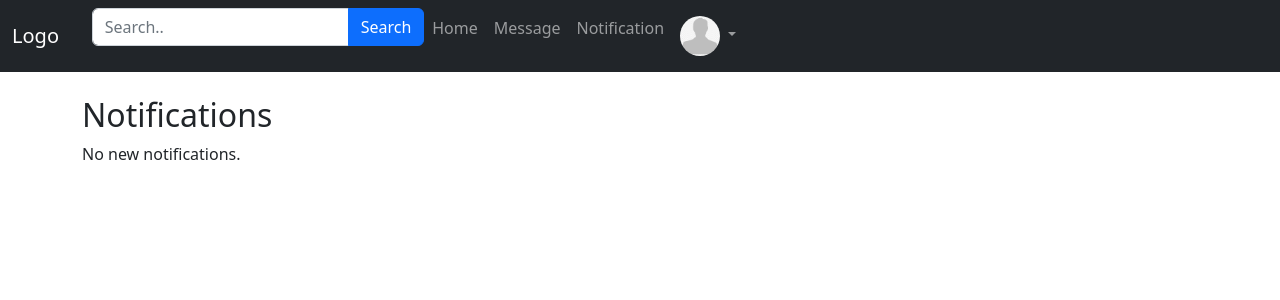
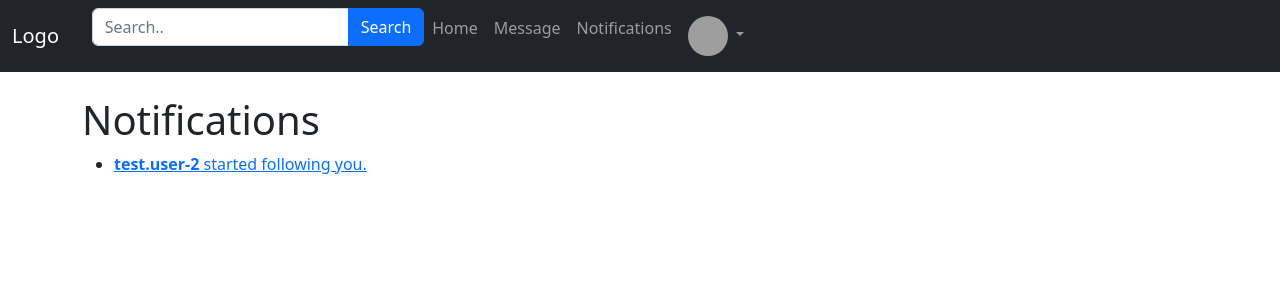
Before and after one commit to JamilRayhan/Social-Media-Project, a Django app: page /post/notifications/ in a window 1280 px wide. Shown: the top 300 px of the page. Run offline with Django 4.2, Linux system fonts and the light colour scheme; a user stored in the database is signed in; data comes from the database, SQL or seed files in the repository; data that the repository does not hold is empty; some libraries are stand-ins or nearby versions; grey boxes are pictures that could not be loaded.

Commit message:
notification problem solved

```diff
--- a/App_Post/models.py
+++ b/App_Post/models.py
@@ -35,16 +35,14 @@ class Comment(models.Model):
     def __str__(self):
         return f'Comment by {self.author} on {self.post}'
 
+
 class Notification(models.Model):
-    user = models.ForeignKey(User, on_delete=models.CASCADE)
-    post = models.ForeignKey(Posts, on_delete=models.CASCADE)
-    liked_by = models.ForeignKey(User, related_name='liked_notifications', on_delete=models.CASCADE)
-    commented_by = models.ForeignKey(User, related_name='commented_notifications', on_delete=models.CASCADE)
-    timestamp = models.DateTimeField(auto_now_add=True)
-    is_read = models.BooleanField(default=False)
-
-    class Meta:
-        ordering = ['-timestamp']
+    user = models.ForeignKey(User, on_delete=models.CASCADE, related_name='notifications')
+    notification_type = models.CharField(max_length=20)
+    target = models.ForeignKey(User, on_delete=models.CASCADE, related_name='target_user')
+    post = models.ForeignKey(Posts, on_delete=models.CASCADE, null=True, blank=True)
+    comment = models.ForeignKey(Comment, on_delete=models.CASCADE, null=True, blank=True)
+    date_created = models.DateTimeField(auto_now_add=True)
 
     def __str__(self):
-        return f'Notification for {self.user.username}'
+        return f'{self.notification_type} notification for {self.user}'
--- a/App_Post/views.py
+++ b/App_Post/views.py
@@ -2,7 +2,7 @@ from django.shortcuts import HttpResponse,HttpResponseRedirect, redirect,render
 from django.urls import reverse
 from django.contrib.auth.decorators import login_required
 from App_Login.models import UserProfile,Follow
-from App_Post.models import Notification, Posts,Like,Comment
+from App_Post.models import Posts,Like,Comment,Notification
 from django.contrib.auth.models import User
 # Create your views here.
 @login_required
@@ -24,9 +24,10 @@ def liked(request, pk):
         liked_post = Like(post=post, user=request.user)
         liked_post.save()
 
-        # Create a new notification for the post owner
-        notification = Notification(user=post.author, post=post, liked_by=request.user)
+        # Create a notification for the author of the post
+        notification = Notification(user=post.author, notification_type='Like', target=request.user, post=post)
         notification.save()
+
     return HttpResponseRedirect(reverse('home'))
 
 @login_required
@@ -40,23 +41,20 @@ def unlike(request,pk):
 def add_comment(request, post_id):
     if request.method == 'POST':
         post = Posts.objects.get(pk=post_id)
-        author = request.user
         content = request.POST['content']
 
-        comment = Comment(user=request.user, post=post, content=content)
+        comment = Comment(post=post, author=request.user, content=content)
         comment.save()
 
-        # Create a new notification for the post owner
-        notification = Notification(user=post.author, post=post, commented_by=request.user)
+        # Create a notification for the author of the post
+        notification = Notification(user=post.author, notification_type='Comment', target=request.user, post=post, comment=comment)
         notification.save()
 
         return redirect('App_Post:home')
 
     return render(request, 'App_Post/home.html')
 
-
 @login_required
 def notifications(request):
-    user = request.user
-    notifications = Notification.objects.filter(user=user, is_read=False)
+    notifications = Notification.objects.filter(user=request.user)
     return render(request, 'App_Post/notifications.html', {'notifications': notifications})
--- a/templates/App_Post/notifications.html
+++ b/templates/App_Post/notifications.html
@@ -7,23 +7,24 @@
 {% endblock %}
 
 {% block body_block %}
-  <h2>Notifications</h2>
-
+  <h1>Notifications</h1>
     {% if notifications %}
       <ul>
         {% for notification in notifications %}
           <li>
-          {% if notification.liked_by %}
-            User {{ notification.liked_by.username }} liked your post.
-          {% endif %}
-
-          {% if notification.commented_by %}
-            User {{ notification.commented_by.username }} commented on your post.
+            {% if notification.notification_type == 'Like' %}
+                <strong>{{ notification.target.username }}</strong> liked your post.
+            {% elif notification.notification_type == 'Comment' %}
+                <strong>{{ notification.target.username }}</strong> commented on your post.
+            {% elif notification.notification_type == 'Follow' %}
+              <a href="{% url 'App_Login:user' username=notification.target.username %}">
+                <strong>{{ notification.target.username }}</strong> started following you.
+              </a>
             {% endif %}
           </li>
         {% endfor %}
       </ul>
     {% else %}
-    <p>No new notifications.</p>
+      <p>No notifications found.</p>
     {% endif %}
 {% endblock %}
--- a/templates/navbar.html
+++ b/templates/navbar.html
@@ -38,8 +38,9 @@
           <a class="nav-link" href="{% url 'App_Message:inbox' %}">Message</a>
         </li>
         <li class="nav-item">
-          <a class="nav-link" href="{% url 'App_Post:notifications' %}">Notification</a>
+          <a class="nav-link" href="{% url 'App_Post:notifications' %}">Notifications</a>
         </li>
+
         <li class="nav-item dropdown">
           {% if user.user_profile.profile_pic %}
           <a class="nav-link dropdown-toggle" href="#" role="button" data-bs-toggle="dropdown">
```
Also changed, not shown: App_Login/views.py (+13 -4 lines), App_Post/migrations/0004_remove_notification_commented_by_and_more.py (added), App_Post/migrations/0005_delete_notification.py (added), App_Post/migrations/0006_notification.py (added), db.sqlite3, media/post_images/IMG_20190912_221140.jpg (added), media/profile_pics/IMG_20190913_060528.jpg (added), 2 other files. Lines whose indentation alone changed are shown as unchanged.
